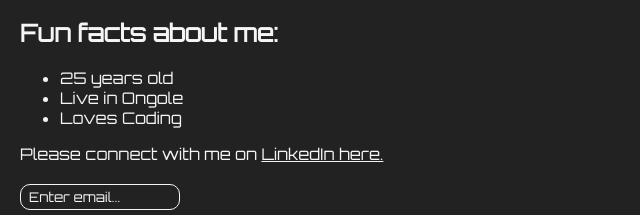
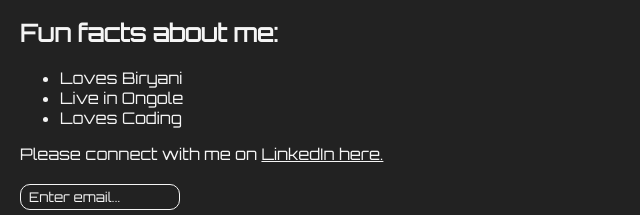
Before and after one commit to gvarap/HTML-CSS, a plain HTML site: page scrimba-html-css/1-portfolio/index.html in a window 1280 px wide. Shown: the part 427-642 px from the top of the page, 0-640 px from the left. Drawn offline with Linux system fonts and the light colour scheme; a web font is replaced by a local one.

Commit message:
Update index.html

```diff
--- a/scrimba-html-css/1-portfolio/index.html
+++ b/scrimba-html-css/1-portfolio/index.html
@@ -11,7 +11,7 @@
         <h1>Hi, my name is Vara Prasad</h1>
         <h2>Fun facts about me:</h2>
         <ul>
-            <li>25 years old</li>
+            <li>Loves Biryani </li>
             <li>Live in Ongole</li>
             <li>Loves Coding</li>
         </ul>
```
